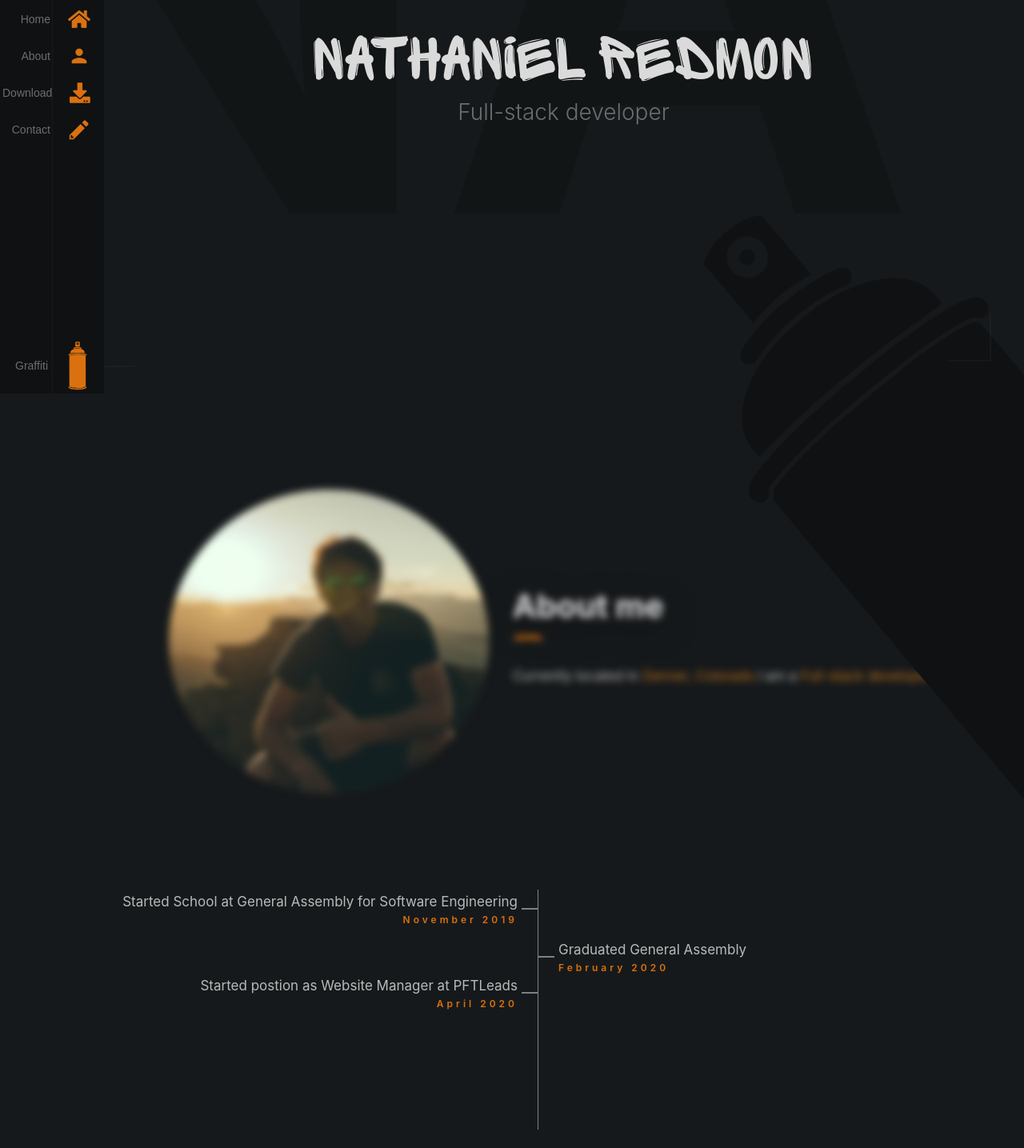
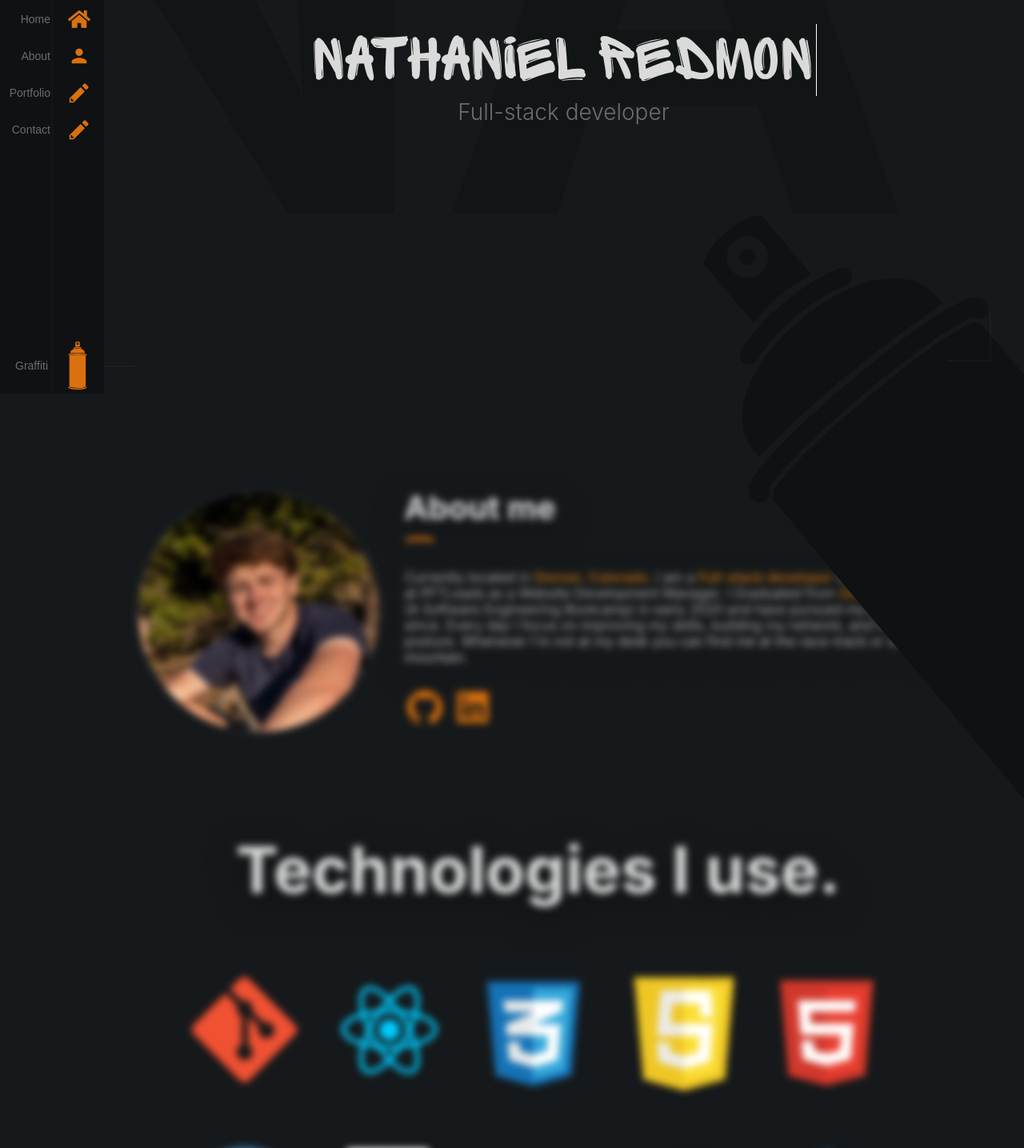
Before and after one commit to nonstopper0/personal_website_v3, a React (Create React App) app: page / in a window 1280 px wide. Shown: the part 308-1743 px from the top of the page at 80% size. Built offline with nearby package versions, Linux system fonts and the light colour scheme.

Commit message:
portfolio and profile image

```diff
--- a/src/App.js
+++ b/src/App.js
@@ -6,6 +6,7 @@ import Edge from './SCSS/images/edge.svg'
 import Loader from './Components/Loader.js'
 import Body1 from './Components/Body1.js'
 import Body2 from './Components/Body2.js'
+import Body3 from './Components/Body3.js'
 import Nav from './Components/Nav.js'
 import './App.scss';
 
@@ -17,7 +18,7 @@ class App extends React.Component {
             loading: true
         }
         this.aboutRef = React.createRef();
-        this.downloadRef = React.createRef();
+        this.portfolioRef = React.createRef();
         this.homeRef = React.createRef();
     }
 
@@ -125,8 +126,8 @@ class App extends React.Component {
         case 'contact':
           window.scrollTo(0, this.contactRef.current.offsetTop)
           break;
-        case 'download':
-          window.scrollTo(0, this.downloadRef.current.offsetTop)
+        case 'portfolio':
+          window.scrollTo(0, this.portfolioRef.current.offsetTop)
           break;
         default:
           break;
@@ -138,7 +139,6 @@ class App extends React.Component {
           <React.Fragment>
             { !this.state.loading ?
             <div className="page-container">
-              <div className="blurBox"></div>
               <Nav scrollC={this.scrollController} graffiti={this.deGraffiti}/>
               <main className="home-container">
                 <img className="home-corner" id="one" alt="corner addition" src={Edge}/>
@@ -151,6 +151,7 @@ class App extends React.Component {
                 </div>
                 <Body1 ref={this.homeRef} />
                 <Body2 ref={this.aboutRef} />
+                <Body3 ref={this.portfolioRef} />
                 <div ref={this.downloadRef} style={{height: 1000, width: '100%'}}></div>
               </main>
               <footer className="app-footer">
--- a/src/Components/Body2.js
+++ b/src/Components/Body2.js
@@ -1,8 +1,9 @@
 import React from 'react';
 import './Body2.scss'
 
-import Me from '../SCSS/images/me.jpg'
+import Me from '../SCSS/images/me.png'
 import Logos from '../SCSS/images/technologies.png'
+import {AiFillGithub, AiFillLinkedin} from 'react-icons/ai';
 
 const Body2 = React.forwardRef((props, ref) => {
     return (
@@ -13,12 +14,19 @@ const Body2 = React.forwardRef((props, ref) => {
                     <h2>About me</h2>
                     <ins className="graffiti">c</ins>
                     <p>
-                    Currently located in <span>Denver, Colorado.</span>
-                    I am a <span>Full-stack developer</span>
+                    Currently located in <span>Denver, Colorado</span>.
+                    I am a <span>Full-stack developer</span> currently working at PFTLeads as a Website Development Manager.
+                    I Graduated from <span>General Assembly</span> (A Software Engineering Bootcamp) in early 2020 and have pursued my passion ever since.
+                    Every day I focus on improving my skills, building my network, and hurting my posture.
+                    Whenever I'm not at my desk you can find me at the race-track or on top of a mountain.
                     </p>
+                    <div className="home-page2-box1-text-icons">
+                        <a href="https://github.com/nonstopper0"><AiFillGithub/></a>
+                        <a href="https://www.linkedin.com/in/nathaniel-redmon-68b74915b/"><AiFillLinkedin/></a>
+                    </div>
                 </div>
             </div>
-            <div className="home-page2-timeline">
+            {/* <div className="home-page2-timeline">
                 <section className="home-page2-timeline-left">
                     <div className="timeline-textbox">
                             <div className="timeline-line-left"></div>
@@ -45,7 +53,7 @@ const Body2 = React.forwardRef((props, ref) => {
                             <div className="timeline-line-right"></div>
                     </div>
                 </section>
-            </div>
+            </div> */}
             <div className="home-page2-box2">
                 <div className="home-page2-box2-text">
                     <h3>Technologies I use.</h3>
--- a/src/Components/Body2.scss
+++ b/src/Components/Body2.scss
@@ -44,10 +44,12 @@
 
         .home-page2-box1-img {
             z-index: 1;
-            width: 400px;
+            width: 300px;
+            border-radius: 15px;
+            height: 300px;
             border-radius: 100%;
-            height: 380px;
-            background-color: grey;
+            object-fit: cover;
+            border: 3px solid $dark;
             margin: 20px 30px;
 
             @include mobile {
@@ -84,98 +86,117 @@
                 font-size: 30px;
                 margin: 0px;
             } p  {
+                text-shadow: 0px 10px 40px rgba(0, 0, 0, .8);
                 font-size: 17px;
                 z-index: 3;
                 span {
                     color: $accent2;
+                    font-weight: 600;
+                }
+            }
+
+            .home-page2-box1-text-icons {
+                display: flex;
+                justify-content: space-evenly;
+                color: white;
+                margin-top: 10px;
+                a {
+                    text-decoration: none;
+                    color: $accent1;
+                    font-size: 50px;
+                    margin-right: 10px;
+
+                    @include mobile {
+                        margin: 0px 10px 0px 20px;
+                    }
                 }
             }
         }
     }
 
 
-    .home-page2-timeline {
-        display: flex;
-        align-items: center;
-        justify-content: center;
-        max-width: 1100px;
-        min-width: 100px;
-        height: fit-content;
-        margin: 100px auto 100px auto;
+    // .home-page2-timeline {
+    //     display: flex;
+    //     align-items: center;
+    //     justify-content: center;
+    //     max-width: 1100px;
+    //     min-width: 100px;
+    //     height: fit-content;
+    //     margin: 100px auto 100px auto;
 
-        @include mobile {
-            min-width: 0px;
-            width: 95%;
-            margin: 50px auto;
-        }
+    //     @include mobile {
+    //         min-width: 0px;
+    //         width: 95%;
+    //         margin: 50px auto;
+    //     }
 
-        .timeline-textbox {
-            position: relative;
-            color: $lighter;
-            display: flex;
-            flex-wrap: wrap;
-            flex-direction: row;
+    //     .timeline-textbox {
+    //         position: relative;
+    //         color: $lighter;
+    //         display: flex;
+    //         flex-wrap: wrap;
+    //         flex-direction: row;
 
-            h6 {
-                width: 100%;
-                font-size: 12px;
-                opacity: 1;
-                letter-spacing: 4px;
-                margin: 0px 25px 0px 25px;
-                color: $accent1;
-                font-weight: 600;
-            }
+    //         h6 {
+    //             width: 100%;
+    //             font-size: 12px;
+    //             opacity: 1;
+    //             letter-spacing: 4px;
+    //             margin: 0px 25px 0px 25px;
+    //             color: $accent1;
+    //             font-weight: 600;
+    //         }
 
-            p {
-                width: 100%;
-                font-size: 17px;
-                margin: 5px 25px 5px 25px;
-            }
-        }
+    //         p {
+    //             width: 100%;
+    //             font-size: 17px;
+    //             margin: 5px 25px 5px 25px;
+    //         }
+    //     }
 
-        .timeline-line-left {
-            width: 20px;
-            height: 2px;
-            position: absolute;
-            background-color: grey;
-            top: 50%;
-            right: 0px;
-        }
+    //     .timeline-line-left {
+    //         width: 20px;
+    //         height: 2px;
+    //         position: absolute;
+    //         background-color: grey;
+    //         top: 50%;
+    //         right: 0px;
+    //     }
 
-        .timeline-line-right {
-            width: 20px;
-            height: 2px;
-            position: absolute;
-            background-color: grey;
-            top: 50%;
-            left: 0px;
-        }
+    //     .timeline-line-right {
+    //         width: 20px;
+    //         height: 2px;
+    //         position: absolute;
+    //         background-color: grey;
+    //         top: 50%;
+    //         left: 0px;
+    //     }
 
-        .home-page2-timeline-left {
-            height: 300px;
-            width: 50%;
+    //     .home-page2-timeline-left {
+    //         height: 300px;
+    //         width: 50%;
 
-            .timeline-textbox {
-                justify-content: flex-end;
+    //         .timeline-textbox {
+    //             justify-content: flex-end;
 
-                p {
-                    text-align: right;
-                }
-                h6 {
-                    text-align: right;
-                }
-            }
-        }
-        .home-page2-timeline-middle {
-            height: 300px;
-            background-color: grey;
-            width: 1px;
-        }
-        .home-page2-timeline-right {
-            height: 300px;
-            width: 50%;
-        }
-    }
+    //             p {
+    //                 text-align: right;
+    //             }
+    //             h6 {
+    //                 text-align: right;
+    //             }
+    //         }
+    //     }
+    //     .home-page2-timeline-middle {
+    //         height: 300px;
+    //         background-color: grey;
+    //         width: 1px;
+    //     }
+    //     .home-page2-timeline-right {
+    //         height: 300px;
+    //         width: 50%;
+    //     }
+    // }
 
 
     .home-page2-box2 {
--- /dev/null
+++ b/src/Components/Body3.js
@@ -0,0 +1,21 @@
+import React from 'react';
+import './Body3.scss'
+
+
+const Body3 = React.forwardRef((props, ref) => {
+    return (
+        <section className="portfolio-container" ref={ref}>
+            <div className="portfolio-row">
+                <h3>NOMI</h3>
+            </div>
+            <div className="portfolio-row">
+                <h3>Invidstor</h3>
+            </div>
+            <div className="portfolio-row">
+
+            </div>
+        </section>
+    )
+})
+
+export default Body3;
--- /dev/null
+++ b/src/Components/Body3.scss
@@ -0,0 +1,23 @@
+@import '../SCSS/theme.scss';
+
+.portfolio-container {
+    height: fit-content;
+    max-width: 1200px;
+    min-width: 100px;
+    flex-wrap: wrap;
+    margin: 0 auto;
+    padding: 20px;
+
+    .portfolio-row {
+        display: flex;
+        justify-content: center;
+        align-items: center;
+        height: 300px;
+        width: 100%;
+        background-color: black;
+
+        h3 {
+            color: white;
+        }
+    }
+}
--- a/src/Components/Nav.js
+++ b/src/Components/Nav.js
@@ -27,10 +27,10 @@ function nav(props) {
                     <MdPerson />
                 </div>
             </button>
-            <button onClick={() => props.scrollC('download')}>
+            <button onClick={() => props.scrollC('portfolio')}>
                 <div>
-                    <p className="hidden">Download</p>
-                    <FaDownload />
+                    <p className="hidden">Portfolio</p>
+                    <GoPencil />
                 </div>
             </button>
             <button onClick={() => props.scrollC('contact')}>
```
Also changed, not shown: src/SCSS/images/me.jpg (deleted), src/SCSS/images/me.png (added).
